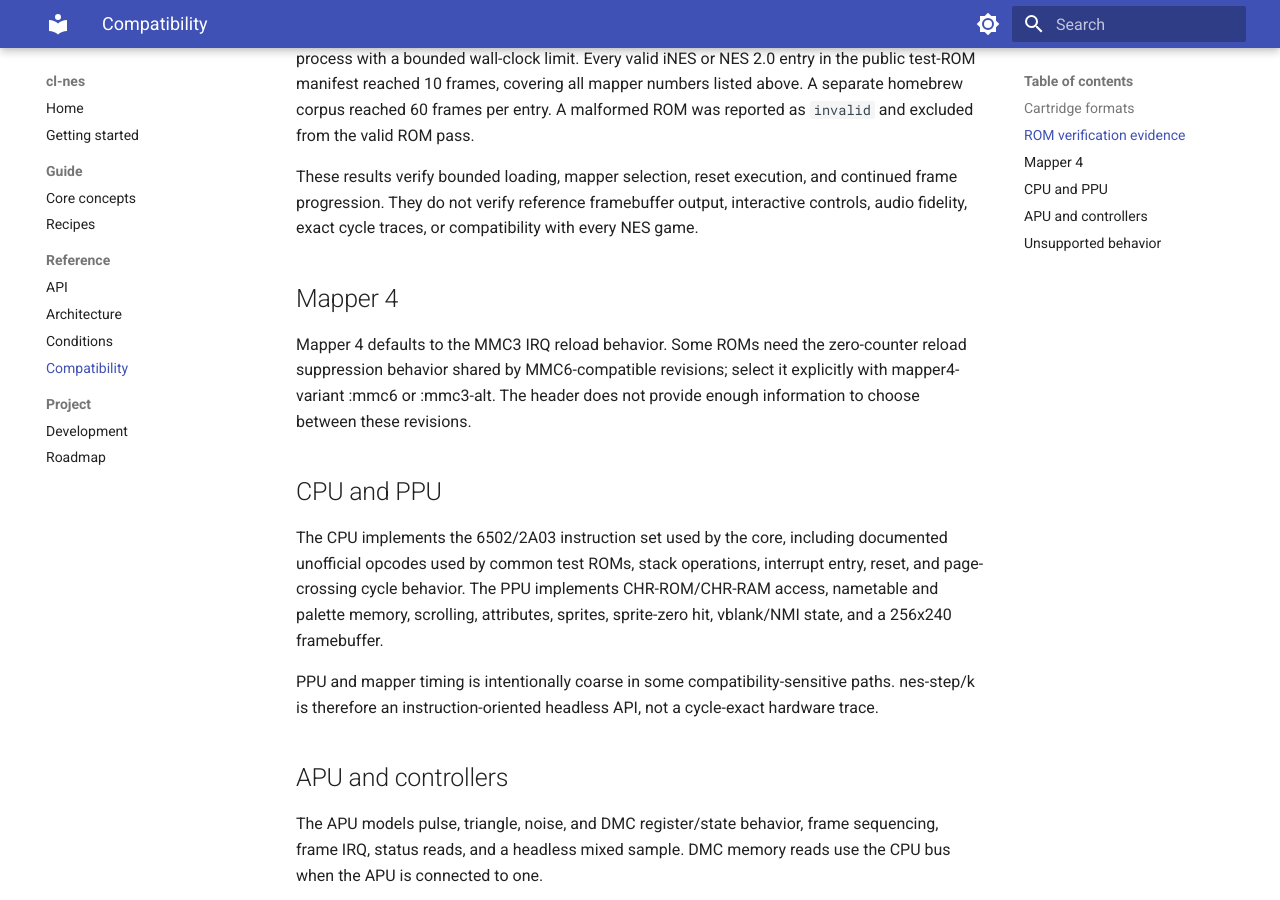
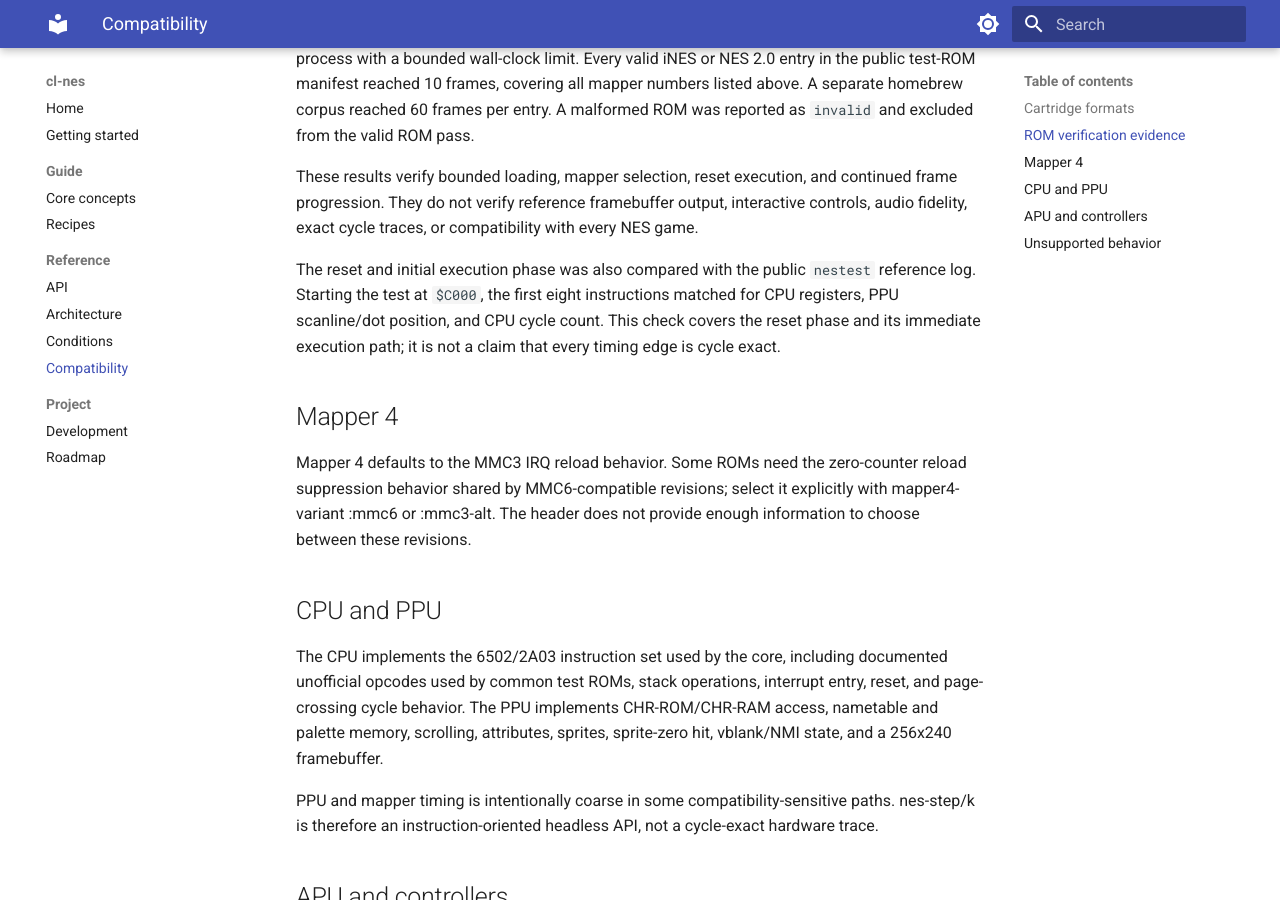
Before and after one commit to nerima-lisp/cl-nes, an MkDocs documentation site: the page built from docs/src/reference/compatibility.md, in a window 1280 px wide and 900 px high, scrolled down 671 px. Built offline with MkDocs 1.6.1 and Material for MkDocs 9.7.7, drawn with Linux system fonts in a browser that asks for light colours.

Commit message:
fix: align NES reset clock phase

```diff
--- a/docs/src/reference/compatibility.md
+++ b/docs/src/reference/compatibility.md
@@ -32,6 +32,12 @@ These results verify bounded loading, mapper selection, reset execution, and
 continued frame progression. They do not verify reference framebuffer output,
 interactive controls, audio fidelity, exact cycle traces, or compatibility
 with every NES game.
+
+The reset and initial execution phase was also compared with the public
+`nestest` reference log. Starting the test at `$C000`, the first eight
+instructions matched for CPU registers, PPU scanline/dot position, and CPU
+cycle count. This check covers the reset phase and its immediate execution
+path; it is not a claim that every timing edge is cycle exact.
 
 ## Mapper 4
 
```
Also changed, not shown: 2 other files.
